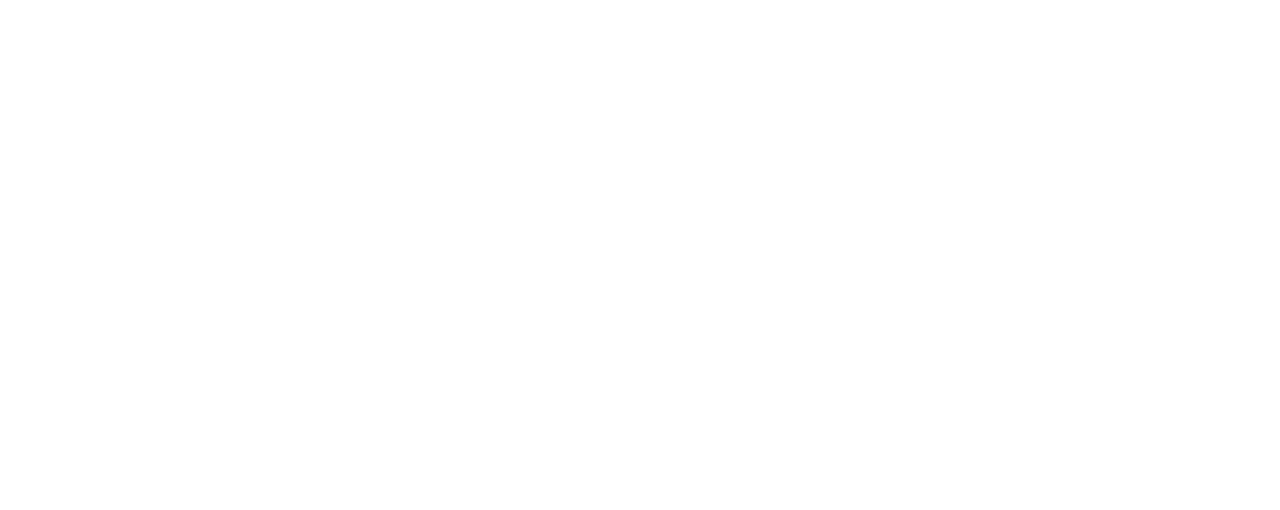
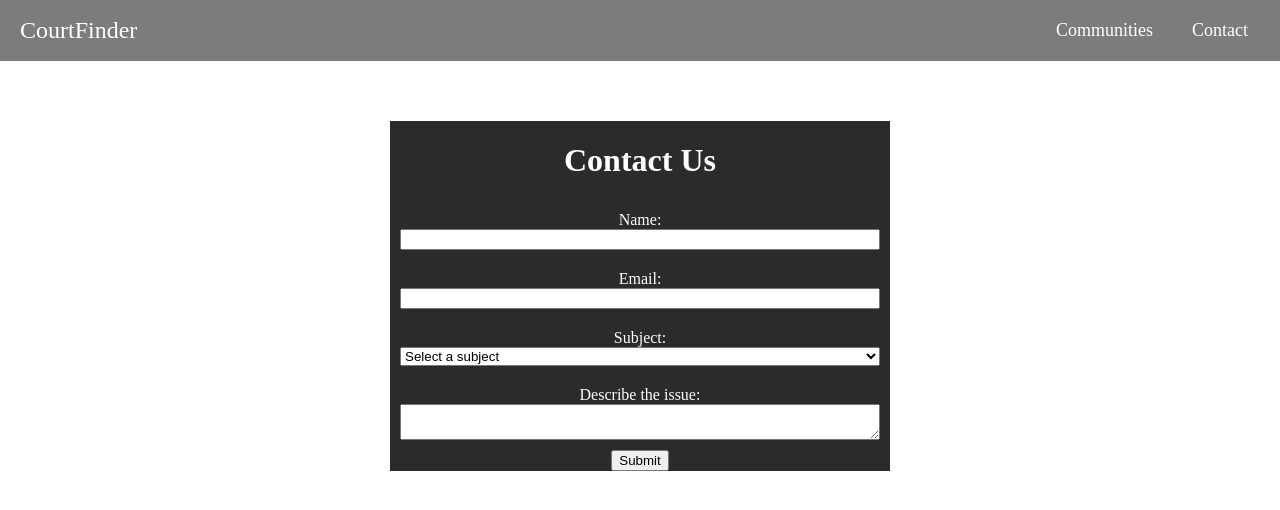
Before and after one commit to 42Duff/Basketball-Court-Finder-Website, a React (Vite) app: page /contact in a window 1280 px wide. Before the commit this address had no page. Shown: the top 510 px of the page. Built offline with nearby package versions, Linux system fonts and the light colour scheme.

Commit message:
Added the contact page

```diff
--- a/src/App.jsx
+++ b/src/App.jsx
@@ -1,12 +1,14 @@
 import React from "react";
 import { BrowserRouter as Router, Routes, Route } from "react-router-dom";
 import HomePage from "./pages/HomePage.jsx";
+import Contact from "./pages/Contact.jsx";
 
 function App() {
   return (
     <Router>
       <Routes>
         <Route path="/" element={<HomePage />} />
+        <Route path="/contact" element={<Contact />} />
       </Routes>
     </Router>
   );
--- /dev/null
+++ b/src/pages/Contact.css
@@ -0,0 +1,15 @@
+.contact-container {
+    background-color: hsl(0, 1%, 17%);
+    color: white;
+    display: flex;
+    flex-direction: column;
+    max-width: 500px;
+    margin: 60px auto;
+    text-align: center;
+}
+
+label {
+    display: flex;
+    flex-direction: column;
+    padding: 10px;
+}
--- /dev/null
+++ b/src/pages/Contact.jsx
@@ -0,0 +1,97 @@
+import React, { useState } from "react";
+import Navbar from "../components/Navbar";
+import './Contact.css';
+
+function Contact() {
+    const [name, setName] = useState("");
+    const [email, setEmail] = useState("");
+    const [subject, setSubject] = useState("");
+    const [message, setMessage] = useState("");
+
+    function handleSubmit(e) {
+        e.preventDefault();
+
+        const payload = {
+            name,
+            email,
+            subject,
+            message
+        };
+
+        console.log("Form submitted:", payload);
+
+        // later do:
+        // await fetch('/api/contact', {
+        //   method: 'POST', body: JSON.stringify(payload) }),
+        //   headers: {
+
+        // Reset after submitting
+        setName("");
+        setEmail("");
+        setSubject("");
+        setMessage("");
+    }
+
+    return (
+        <>
+            <Navbar />
+
+            <div className="contact-container">
+                <h1>Contact Us</h1>
+
+                <form className="contact-form" onSubmit={handleSubmit}>
+
+                    <label>
+                        Name:
+                        <input
+                            type="text"
+                            value={name}
+                            onChange={(e) => setName(e.target.value)}
+                            required
+                        />
+                    </label>
+
+                    <label>
+                        Email:
+                        <input
+                            type="email"
+                            value={email}
+                            onChange={(e) => setEmail(e.target.value)}
+                            required
+                        />
+                    </label>
+
+                    <label>
+                        Subject:
+                        <select
+                            value={subject}
+                            onChange={(e) => setSubject(e.target.value)}
+                            required
+                        >
+                            <option value="" disabled>Select a subject</option>
+                            <option value="bug">Report a Bug</option>
+                            <option value="court-issue">Incorrect Court Info</option>
+                            <option value="feature-request">Feature Request</option>
+                            <option value="other">Other</option>
+                        </select>
+                    </label>
+
+                    <label>
+                        Describe the issue:
+                        <textarea
+                            value={message}
+                            onChange={(e) => setMessage(e.target.value)}
+                            required
+                        />
+                    </label>
+
+                    <button type="submit">Submit</button>
+
+                </form>
+
+            </div>
+        </>
+    );
+}
+
+export default Contact;
```
